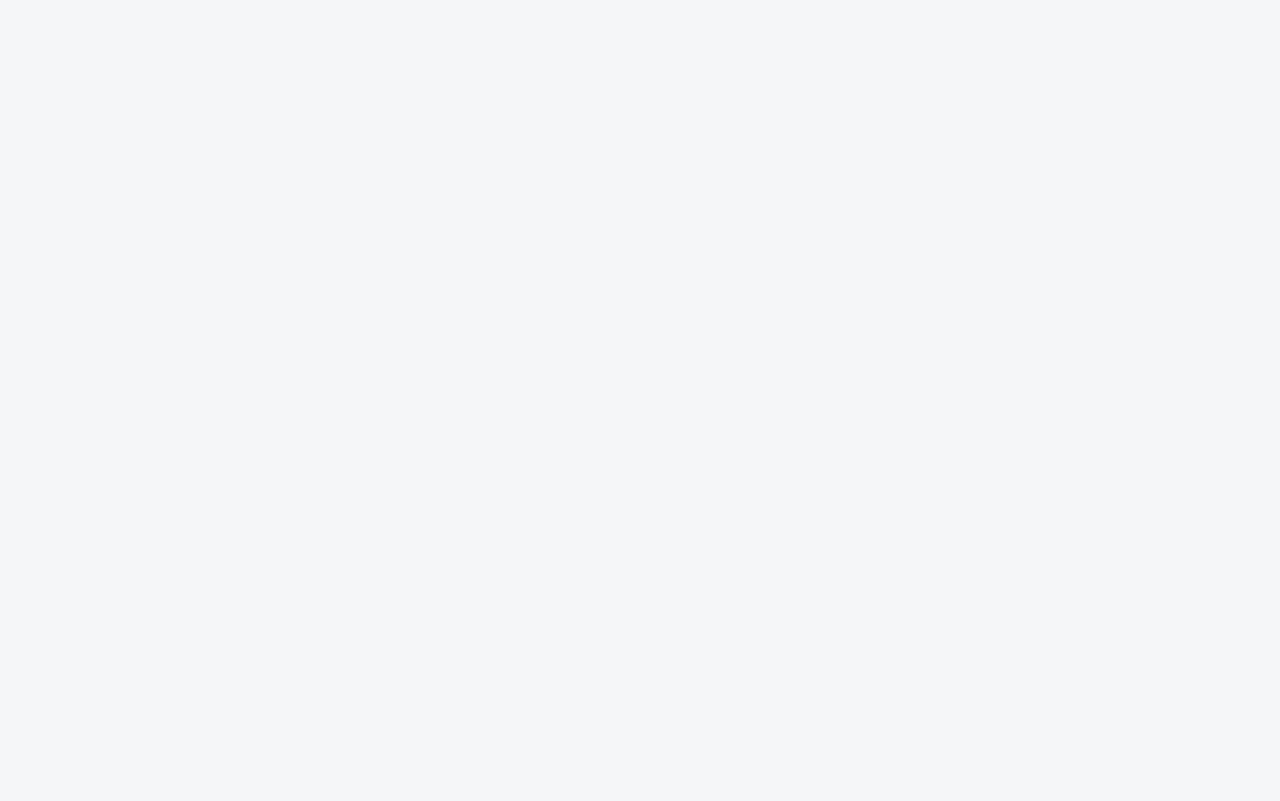
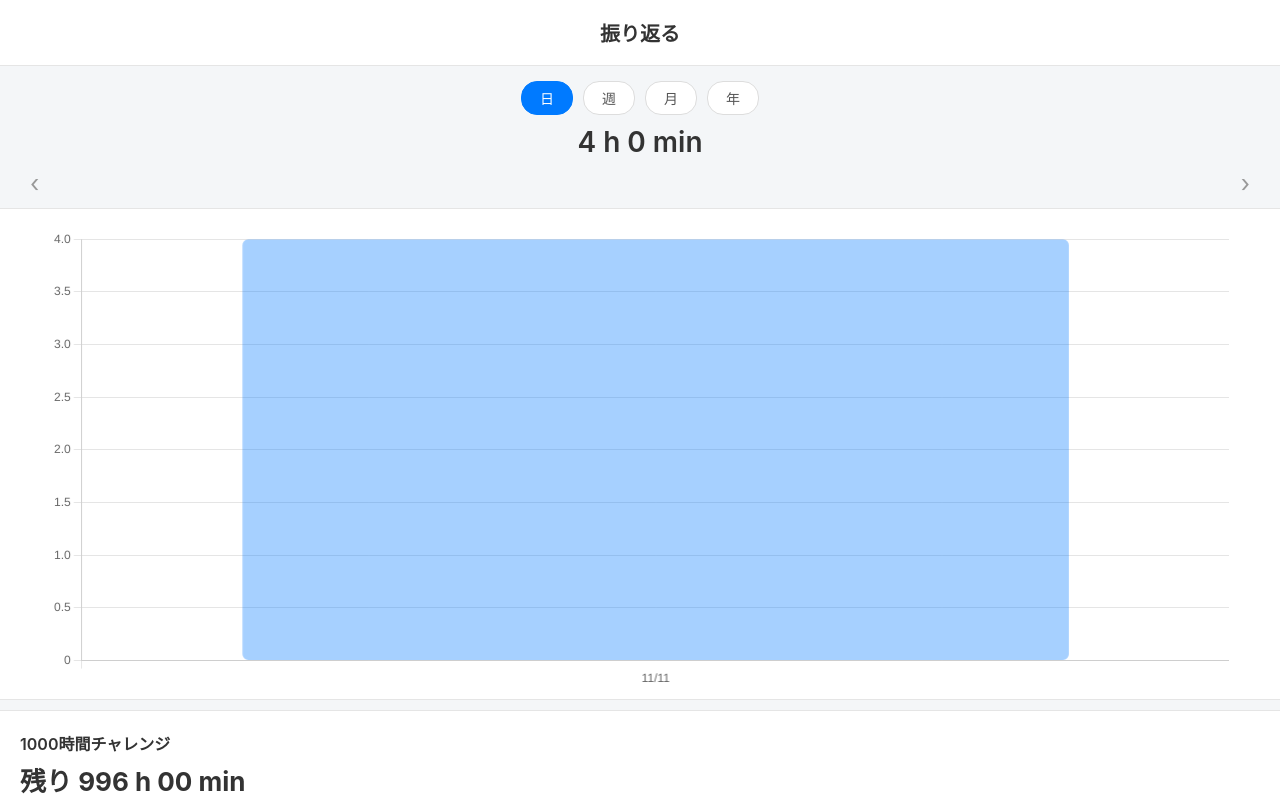
Before and after one commit to fixeve/fixeve-report, a plain HTML site: page index.html in a window 1280 px wide. Shown: the top 801 px of the page. Drawn offline with nearby package versions, Linux system fonts and the light colour scheme.

Commit message:
Update index.html

```diff
--- a/index.html
+++ b/index.html
@@ -102,6 +102,12 @@
         color: #777;
     }
 
+</style>
+</head>
+
+<body>
+
+<div class="header">振り返る</div>
 
 <!-- 日/週/月/年 -->
 <div class="view-switch">
@@ -131,6 +137,7 @@
     <div class="challenge-remaining">残り <span id="remain">996 h 00 min</span></div>
     <div class="start-date">開始日 2025/11/1〜</div>
 </div>
+
 
 <!-- bottom nav -->
 <div class="bottom-bar">
```
